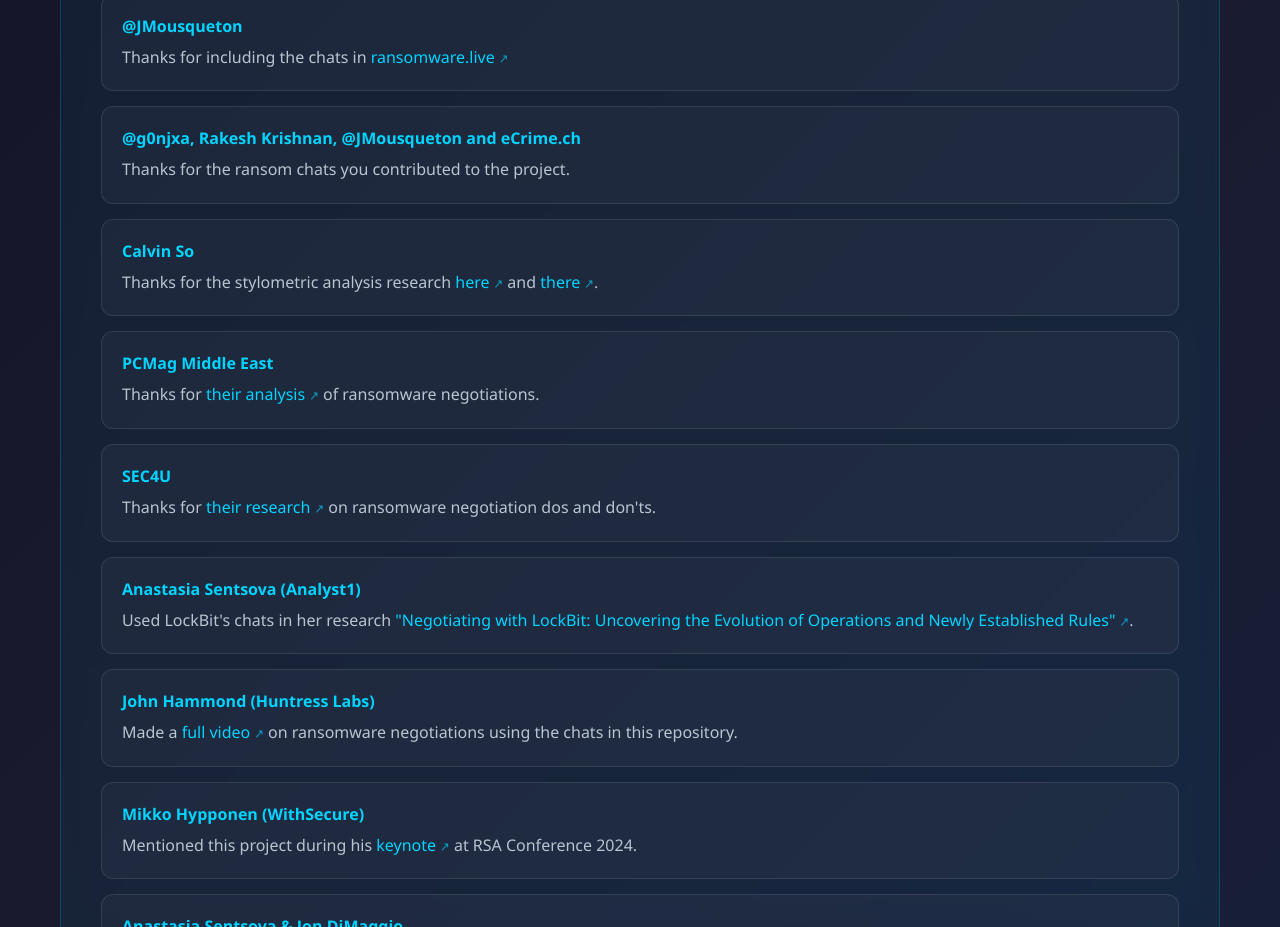
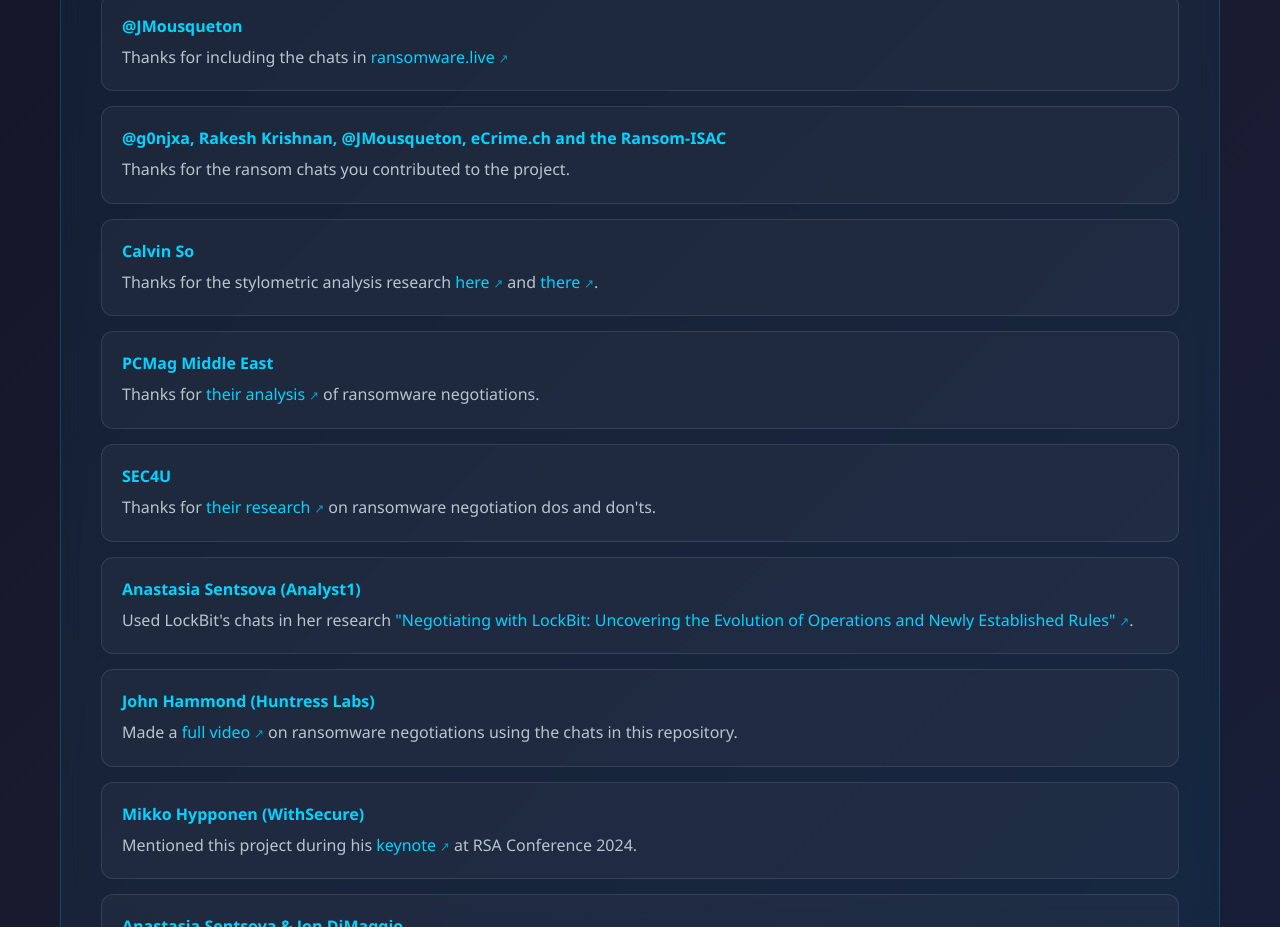
Before and after one commit to Casualtek/ransomch.at, a plain HTML site: page about.html in a window 1280 px wide. Shown: the part 1380-2307 px from the top of the page. Drawn offline with Linux system fonts and the light colour scheme; no server answers.

Commit message:
Update about.html

```diff
--- a/about.html
+++ b/about.html
@@ -72,7 +72,7 @@
                     </div>
 
                     <div class="ack-item">
-                        <div class="ack-contributor">@g0njxa, Rakesh Krishnan, @JMousqueton and eCrime.ch</div>
+                        <div class="ack-contributor">@g0njxa, Rakesh Krishnan, @JMousqueton, eCrime.ch and the Ransom-ISAC</div>
                         <div class="ack-description">Thanks for the ransom chats you contributed to the project.</div>
                     </div>
 
```
